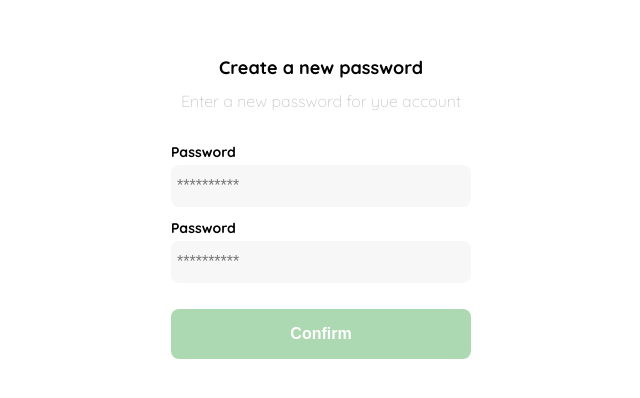
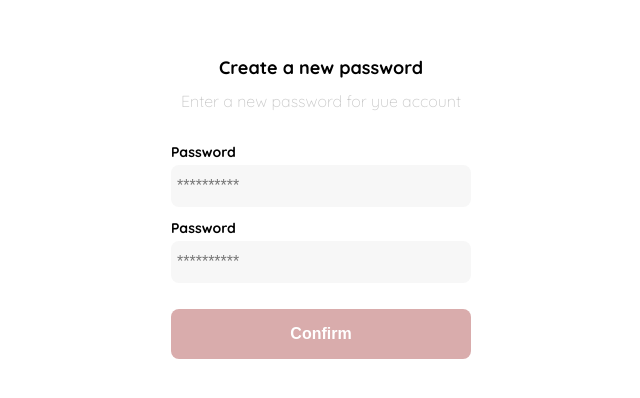
Before and after one commit to Josephquito/Josspass, a plain HTML site: page index.html in a window 1280 px wide. Shown: the part 184-582 px from the top of the page, without its empty margins (319-959 px from the left). Drawn offline with Linux system fonts and the light colour scheme.

Commit message:
cambio color boton

```diff
--- a/index.html
+++ b/index.html
@@ -15,7 +15,7 @@
           --black: #000000;
           --very-light-pink: #C7C7C7;
           --text-input-field: #F7F7F7;
-          --hospital-green: #ACD9B2;
+          --hospital-green: #d9acac;
           --sm: 14px;
           --md: 16px;
           --lg: 18px;
```
